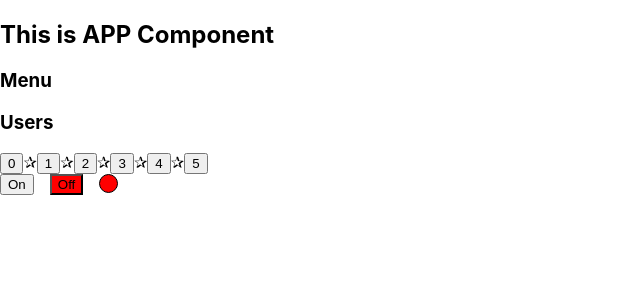
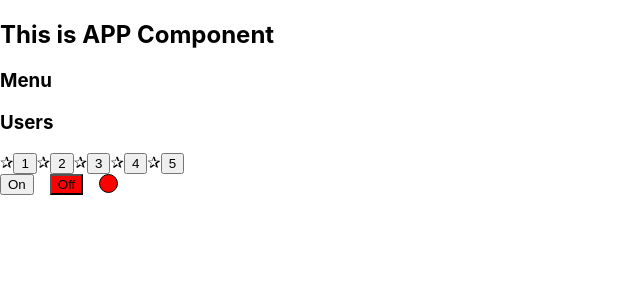
Before and after one commit to akach-dev/react-ts-is-simple, a React (Create React App) app: page / in a window 1280 px wide. Shown: the top 300 px of the page, without its empty margins (0-640 px from the left). Built offline with nearby package versions, Linux system fonts and the light colour scheme.

Commit message:
lesson 6 done update

```diff
--- a/src/App.tsx
+++ b/src/App.tsx
@@ -15,7 +15,6 @@ export function App() {
        <UnControlledAccordion title={'Menu'} collapsed={false}/>
        <UnControlledAccordion title={'Users'} collapsed={false}/>
        <Rating/>
-
        <OnOff/>
      </>
   )
--- a/src/components/Rating.tsx
+++ b/src/components/Rating.tsx
@@ -11,7 +11,6 @@ export const Rating: FC<RatingPropsType> = () => {
   const selectHandler = (value: number) => setSelect(value)
   return (
      <div>
-       <button onClick={() => selectHandler(0)}>0</button>
        <Star selected={select > 0}/>
        <button onClick={() => selectHandler(1)}>1</button>
        <Star selected={select > 1}/>
```
Also changed, not shown: src/components/uncontrolledaccordion/UnControlledAccordion.tsx (line endings or trailing spaces).
